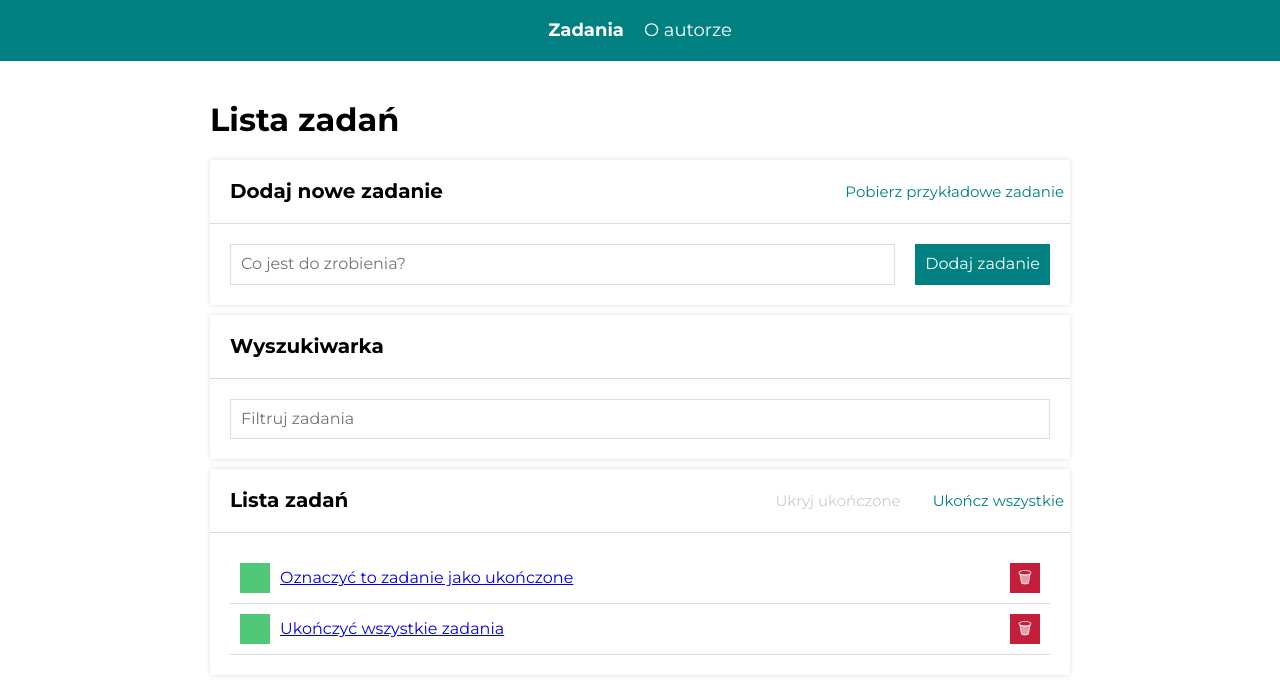
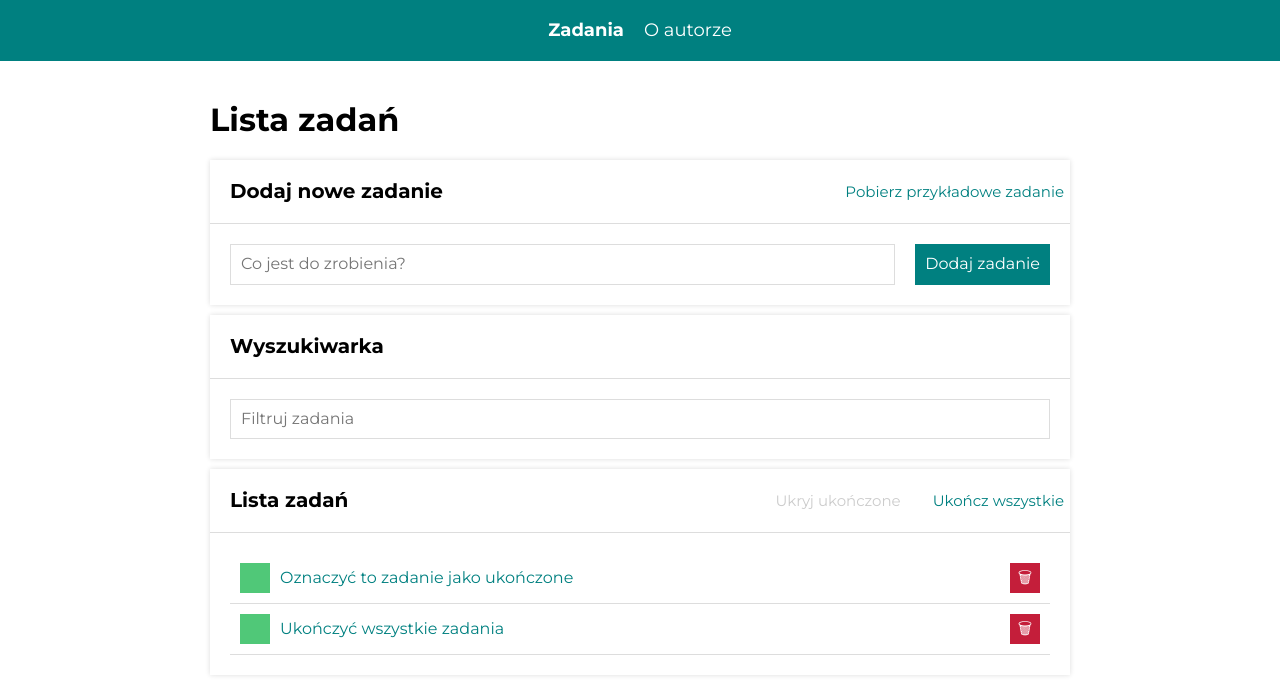
Before and after one commit to Eugen-save/todo-list-react, a React (Create React App) app: page /#/zadania in a window 1280 px wide. Both pictures are taken after a click on the button "Pobierz przykładowe zadanie". Shown: the top 694 px of the page. Built offline with nearby package versions, Linux system fonts and the light colour scheme.

Commit message:
styled of tasks links changed

```diff
--- a/src/features/tasks/TasksPage/TaskList/index.js
+++ b/src/features/tasks/TasksPage/TaskList/index.js
@@ -1,4 +1,4 @@
-import { List, Item, Content, Button } from "./styled";
+import { List, Item, Content, Button, StyledLink } from "./styled";
 import { useSelector, useDispatch } from "react-redux";
 import { toggleTaskDone, removeTask, selectHideDone, selectTasksByQuery } from "../../tasksSlice";
 import { Link, useLocation } from "react-router-dom";
@@ -26,7 +26,7 @@
                         {task.done ? "✔" : ""}
                     </Button>
                     <Content done={task.done}>
-                        <Link to={`/zadania/${task.id}`}>{task.content}</Link>
+                        <StyledLink to={`/zadania/${task.id}`}>{task.content}</StyledLink>
                     </Content>
                     <Button
                         remove
--- a/src/features/tasks/TasksPage/TaskList/styled.js
+++ b/src/features/tasks/TasksPage/TaskList/styled.js
@@ -1,4 +1,7 @@
+import { Link } from "react-router-dom";
 import styled, { css } from "styled-components";
+
+const activeClassName = "active";
 
 export const List = styled.ul`
    padding: 0;
@@ -46,7 +49,7 @@
     `}
 
     ${({ remove }) => remove && css`
-        background-color: ${({theme}) => theme.colors.cardinal};
+        background-color: ${({ theme }) => theme.colors.cardinal};
 
         &:hover {
          filter: brightness(110%);
@@ -56,6 +59,14 @@
          filter: brightness(120%);
        }
     `}
+`;
 
+export const StyledLink = styled(Link).attrs(() => ({
+  activeClassName,
+}))`
+  &.${activeClassName} {
 
+  }
+    color: ${({ theme }) => theme.colors.teal};
+    text-decoration: none;
 `;
```
